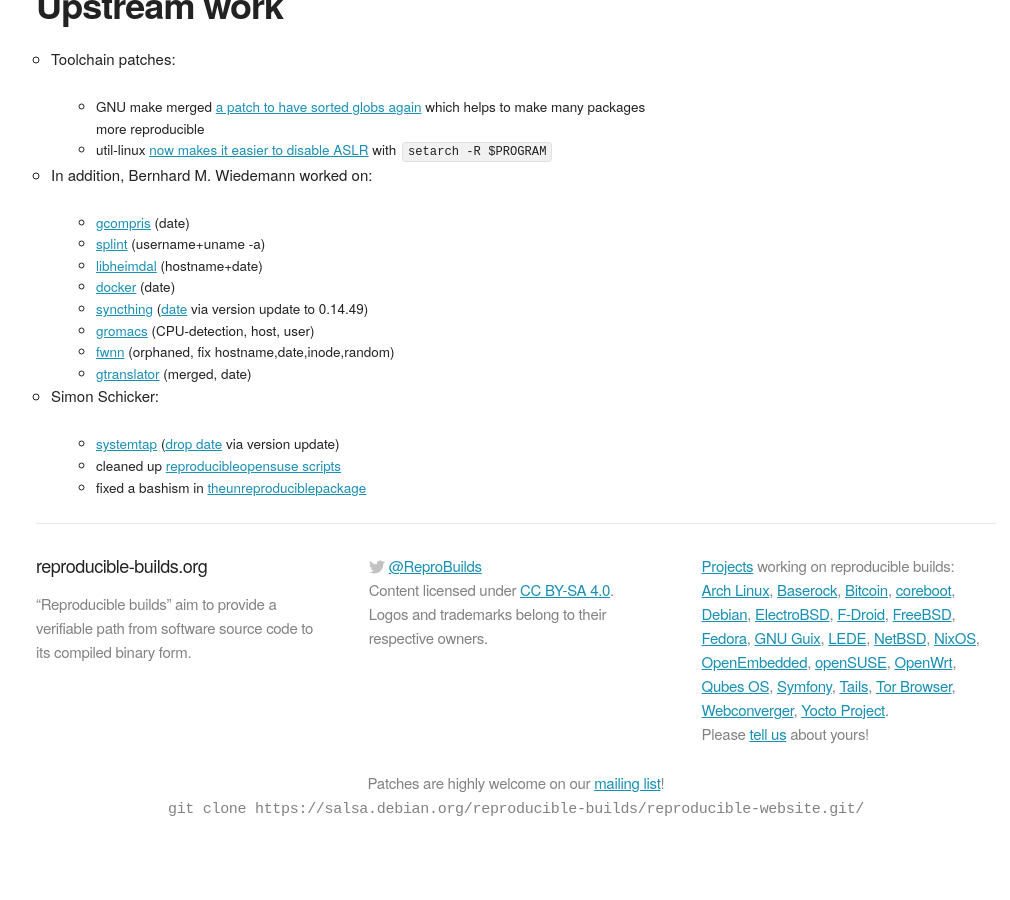
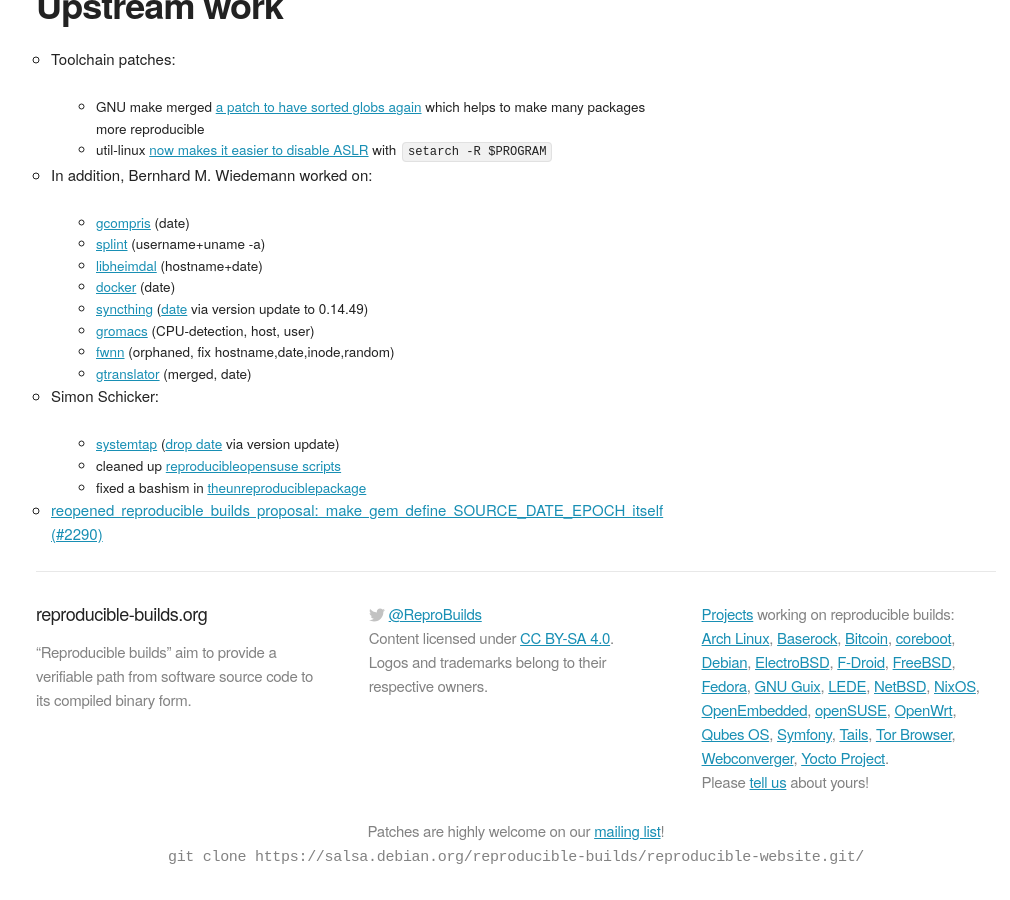
Before and after one commit to prototypefund/reproducible-website, a Jekyll site: the page built from _blog/posts/172.md, in a window 1280 px wide and 900 px high, scrolled down 692 px. Shown: the whole window, without its empty margins (124-1134 px from the left). Built offline with Jekyll 4.4.1, drawn with Linux system fonts in a browser that asks for light colours; some web fonts are replaced; before the commit the page ends 1544 px from its top, so only the background shows below that.

Commit message:
172 += reopened reproducible builds proposal: make gem define SOURCE_DATE_EPOCH itself (#2290) <https://github.com/rubygems/rubygems/issues/2290>

```diff
--- a/_blog/posts/172.md
+++ b/_blog/posts/172.md
@@ -34,3 +34,6 @@
     * [systemtap](https://build.opensuse.org/request/show/627384) ([drop date](https://sourceware.org/ml/systemtap/2017-q4/msg00166.html) via version update)
     * cleaned up [reproducibleopensuse scripts](https://github.com/bmwiedemann/reproducibleopensuse/pull/1)
     * fixed a bashism in [theunreproduciblepackage](https://github.com/bmwiedemann/theunreproduciblepackage/pull/5)
+
+
+* [reopened reproducible builds proposal: make gem define SOURCE_DATE_EPOCH itself (#2290)](https://github.com/rubygems/rubygems/issues/2290)
```
